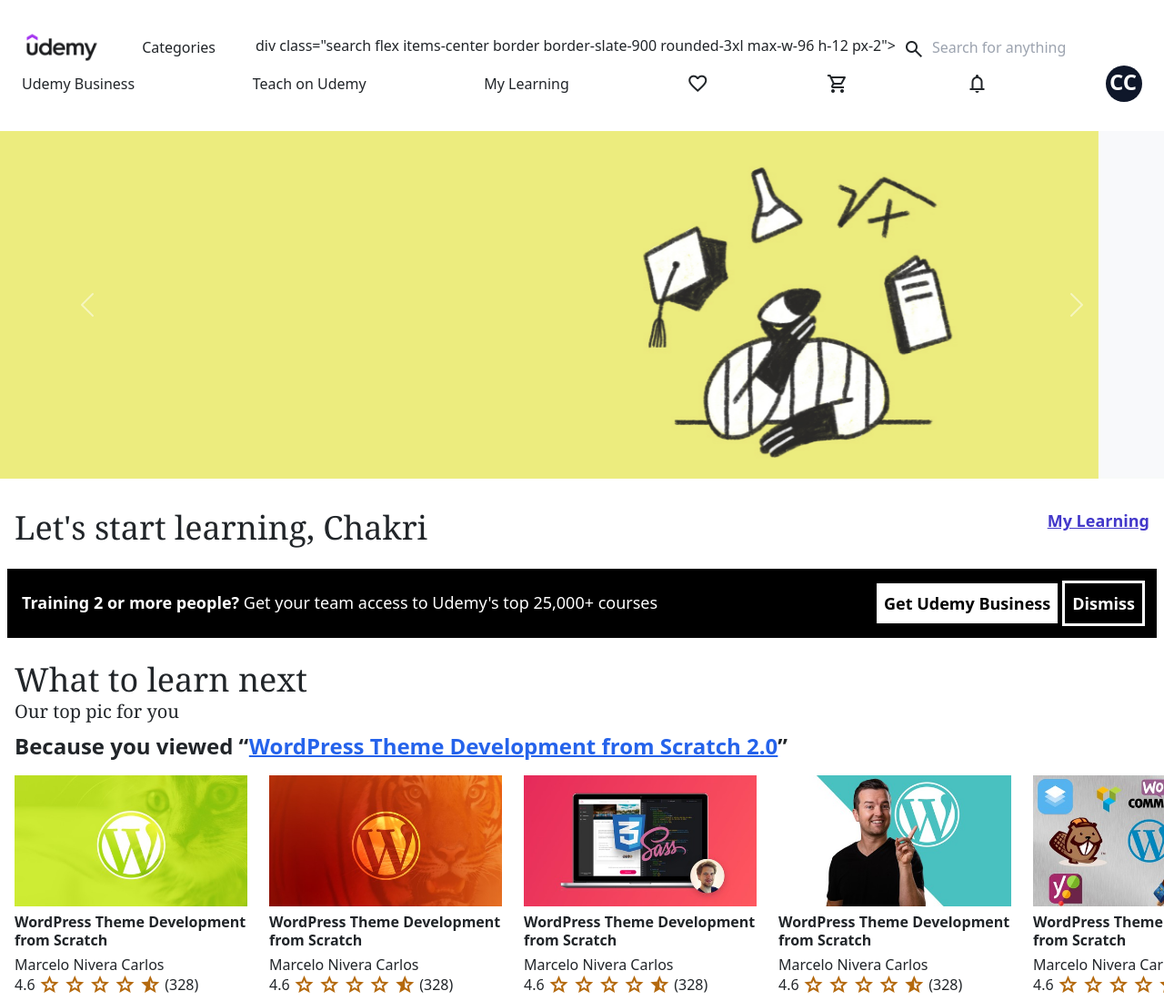
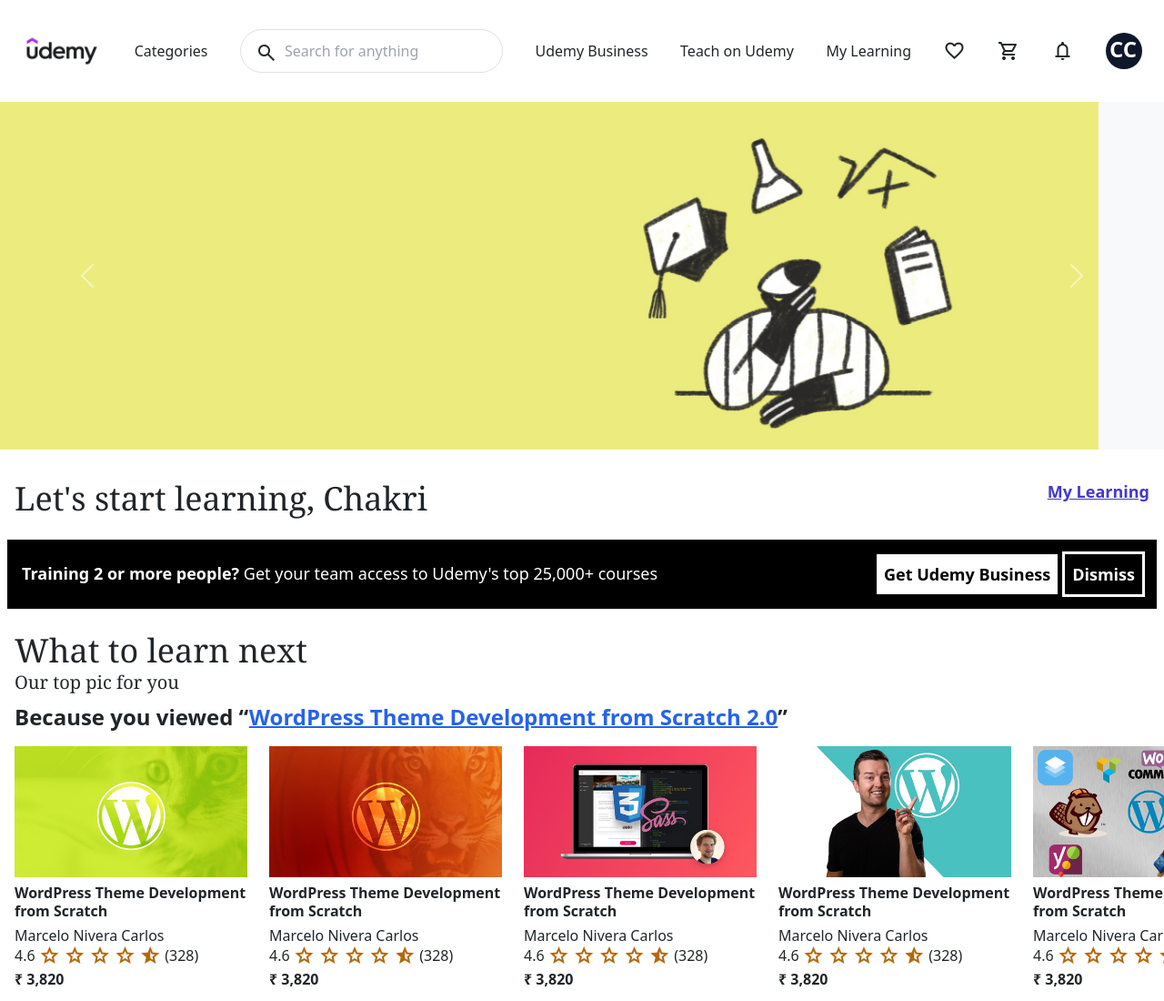
Before and after one commit to chakricherala/udemy, a plain HTML site: page index.html in a window 1280 px wide. Shown: the top 1100 px of the page at 91% size. Drawn offline with nearby package versions, Linux system fonts and the light colour scheme; files whose address does not match are found by name.

Commit message:
changed the search bar

```diff
--- a/index.html
+++ b/index.html
@@ -68,7 +68,7 @@
             <!-- <div class="middle flex h-3.5 items-center gap-7"> -->
             <a href="#" class="hidden llxc:inline-block">Categories</a>
             <div class="hidden md:flex">
-                div class="search flex items-center border border-slate-900 rounded-3xl max-w-96 h-12 px-2">
+                <div class="search flex items-center border border-slate-900 rounded-3xl max-w-96 h-12 px-2">
                 <span class="material-symbols-outlined ml-2 mt-1">search</span>
                 <input type="search" class="ml-2 border-l-stone-500" placeholder="Search for anything">
             </div>
```
